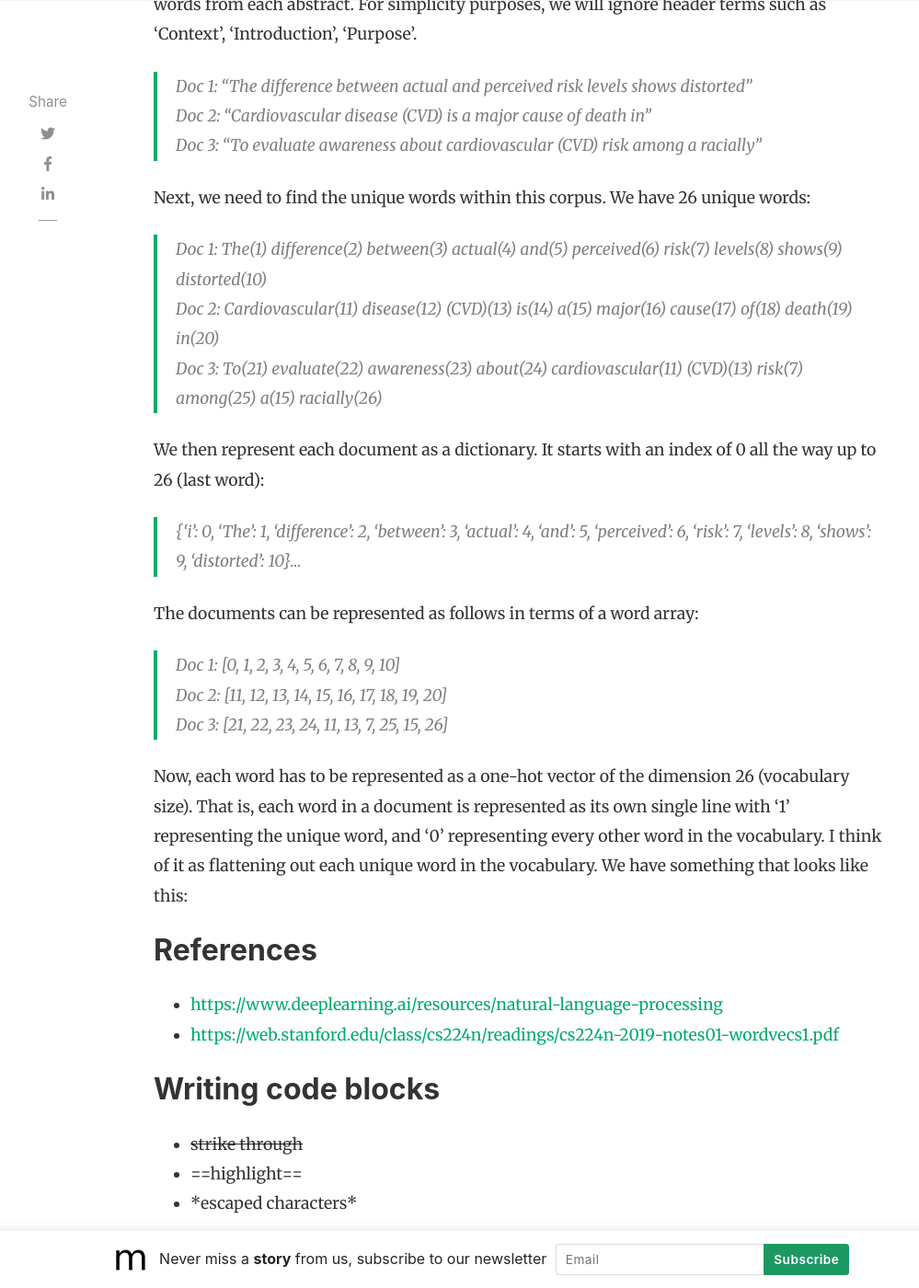
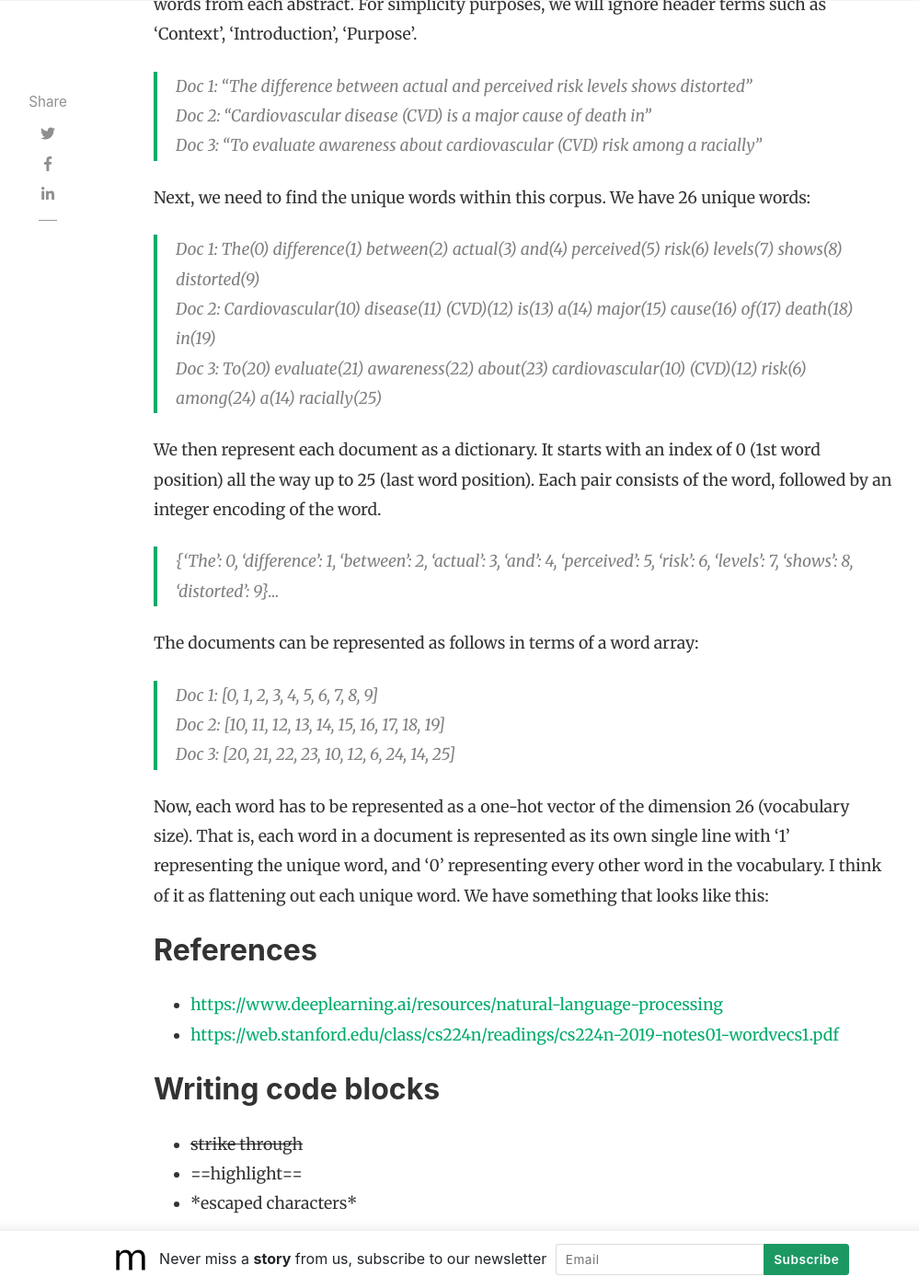
Before and after one commit to slsu0424/slsu0424.github.io, a Jekyll site: the page built from _posts/2023-07-27-test.md, in a window 1280 px wide and 1400 px high, scrolled down 2776 px. Shown: the whole window at 92% size, without its empty margins (118-1117 px from the left). Built offline with Jekyll 4.4.1, drawn with Linux system fonts in a browser that asks for light colours; nearby versions of some CDN libraries; comment, search, counter and statistics services are not loaded.

Commit message:
Update 2023-07-27-test.md

```diff
--- a/_posts/2023-07-27-test.md
+++ b/_posts/2023-07-27-test.md
@@ -36,21 +36,21 @@ Doc 3: "To evaluate awareness about cardiovascular (CVD) risk among a racially"
 
 Next, we need to find the unique words within this corpus.  We have 26 unique words:
 
->Doc 1: The(1) difference(2) between(3) actual(4) and(5) perceived(6) risk(7) levels(8) shows(9) distorted(10)
-Doc 2: Cardiovascular(11) disease(12) (CVD)(13) is(14) a(15) major(16) cause(17) of(18) death(19) in(20)
-Doc 3: To(21) evaluate(22) awareness(23) about(24) cardiovascular(11) (CVD)(13) risk(7) among(25) a(15) racially(26)
+>Doc 1: The(0) difference(1) between(2) actual(3) and(4) perceived(5) risk(6) levels(7) shows(8) distorted(9)
+Doc 2: Cardiovascular(10) disease(11) (CVD)(12) is(13) a(14) major(15) cause(16) of(17) death(18) in(19)
+Doc 3: To(20) evaluate(21) awareness(22) about(23) cardiovascular(10) (CVD)(12) risk(6) among(24) a(14) racially(25)
 
-We then represent each document as a dictionary.  It starts with an index of 0 all the way up to 26 (last word):
+We then represent each document as a dictionary.  It starts with an index of 0 (1st word position) all the way up to 25 (last word position).  Each pair consists of the word, followed by an integer encoding of the word.
 
->{‘i’: 0, ‘The’: 1, ‘difference’: 2, ‘between’: 3, ‘actual’: 4, ‘and’: 5, ‘perceived’: 6, ‘risk’: 7, ‘levels’: 8, ‘shows’: 9, ‘distorted’: 10}...
+>{‘The’: 0, ‘difference’: 1, ‘between’: 2, ‘actual’: 3, ‘and’: 4, ‘perceived’: 5, ‘risk’: 6, ‘levels’: 7, ‘shows’: 8, ‘distorted’: 9}...
 
 The documents can be represented as follows in terms of a word array:
->Doc 1: [0, 1, 2, 3, 4, 5, 6, 7, 8, 9, 10]
-Doc 2: [11, 12, 13, 14, 15, 16, 17, 18, 19, 20]
-Doc 3: [21, 22, 23, 24, 11, 13, 7, 25, 15, 26]
+>Doc 1: [0, 1, 2, 3, 4, 5, 6, 7, 8, 9]
+Doc 2: [10, 11, 12, 13, 14, 15, 16, 17, 18, 19]
+Doc 3: [20, 21, 22, 23, 10, 12, 6, 24, 14, 25]
 
 
-Now, each word has to be represented as a one-hot vector of the dimension 26 (vocabulary size).  That is, each word in a document is represented as its own single line with '1' representing the unique word, and '0' representing every other word in the vocabulary.  I think of it as flattening out each unique word in the vocabulary.  We have something that looks like this:
+Now, each word has to be represented as a one-hot vector of the dimension 26 (vocabulary size).  That is, each word in a document is represented as its own single line with '1' representing the unique word, and '0' representing every other word in the vocabulary.  I think of it as flattening out each unique word.  We have something that looks like this:
 
 
 
```
